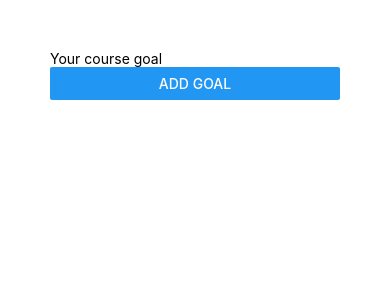
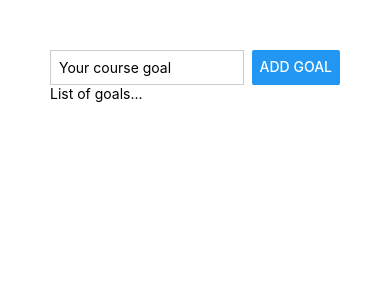
Before and after one commit to mdedyfauzi/rn-todo-app, a React Native app: screen / in a window 390 px wide. Shown: the top 300 px of the page. Built offline with nearby package versions, Linux system fonts and the light colour scheme.

Commit message:
using flexbox

```diff
--- a/App.js
+++ b/App.js
@@ -4,11 +4,13 @@
 export default function App() {
   return (
     <View style={styles.appContainer}>
-      <View>
-        <TextInput placeholder="Your course goal" />
+      <View style={styles.inputContainer}>
+        <TextInput style={styles.textInput} placeholder="Your course goal" />
         <Button title="Add Goal" />
       </View>
-      <View></View>
+      <View>
+        <Text>List of goals...</Text>
+      </View>
     </View>
   );
 }
@@ -17,4 +19,15 @@
   appContainer: {
     padding: 50,
   },
+  inputContainer: {
+    flexDirection: "row",
+    justifyContent: "space-between",
+  },
+  textInput: {
+    borderWidth: 1,
+    borderColor: "#cccccc",
+    width: "80%",
+    marginRight: 8,
+    padding:8
+  },
 });
```
